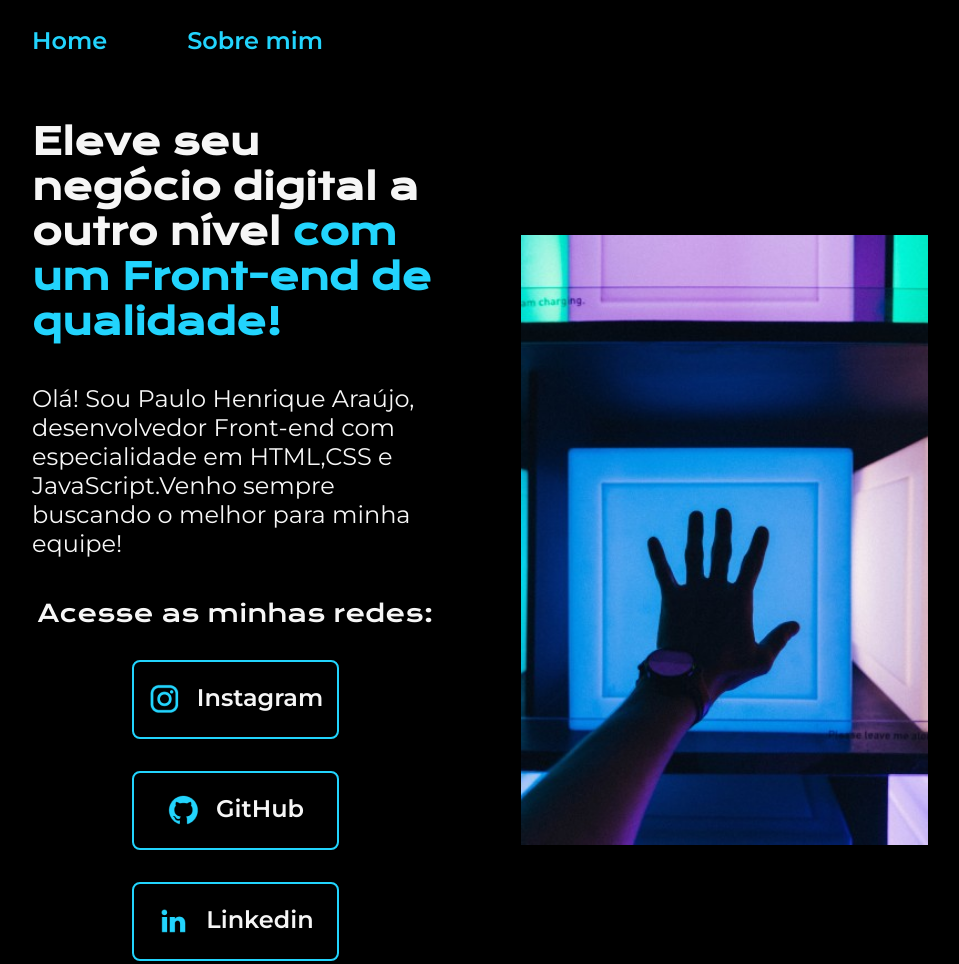
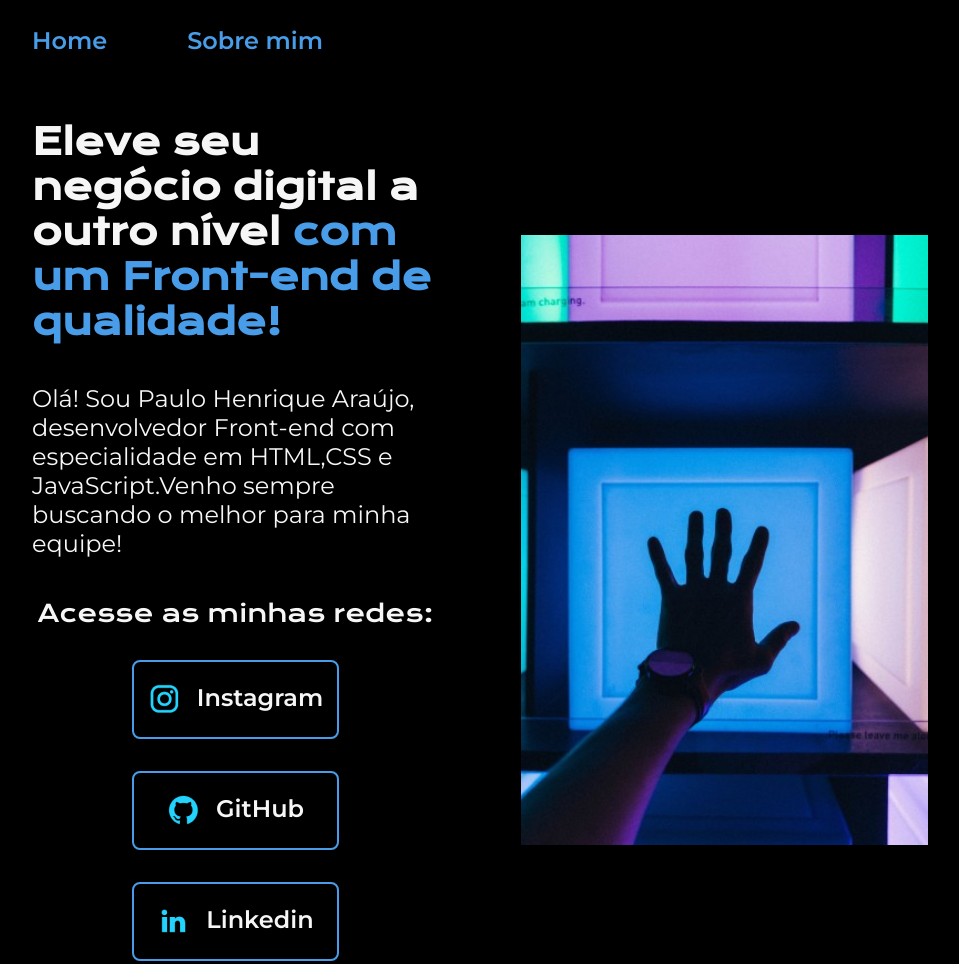
Before and after one commit to PauloAraujoDEV25/portifolio, a plain HTML site: page index.html in a window 1280 px wide. Shown: the top 964 px of the page, without its empty margins (160-1119 px from the left). Drawn offline with nearby package versions, Linux system fonts and the light colour scheme.

Commit message:
att cores

```diff
--- a/styles/style.css
+++ b/styles/style.css
@@ -3,7 +3,7 @@
 :root {
     --cor-primaria: #000000;
     --cor-secundaria: #F6F6F6;
-    --cor-terciaria: #22D4FD;
+    --cor-terciaria: #499DE8;
     --cor-hover: #272727;
 
     --fonte-primaria: 'Krona One', sans-serif;
```
